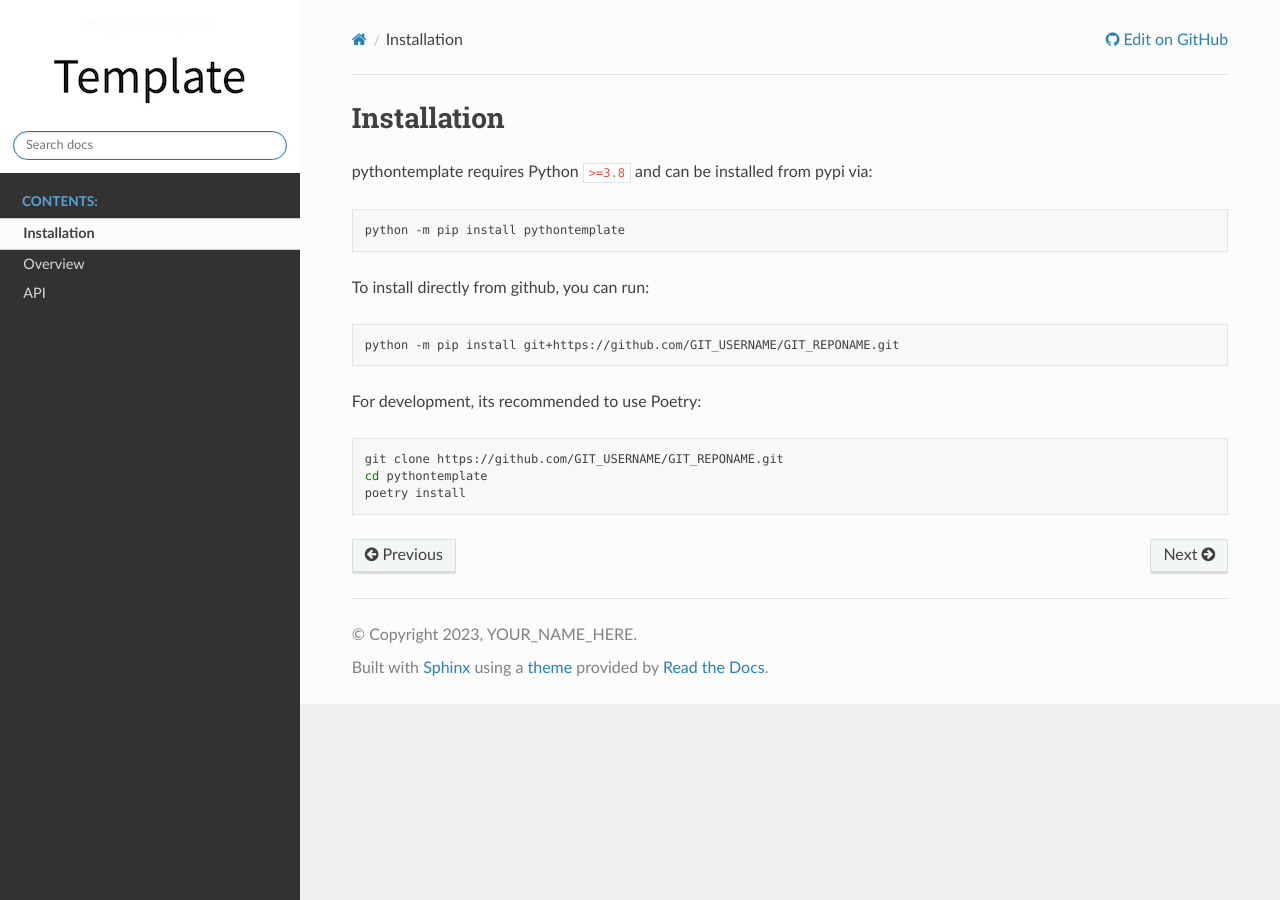
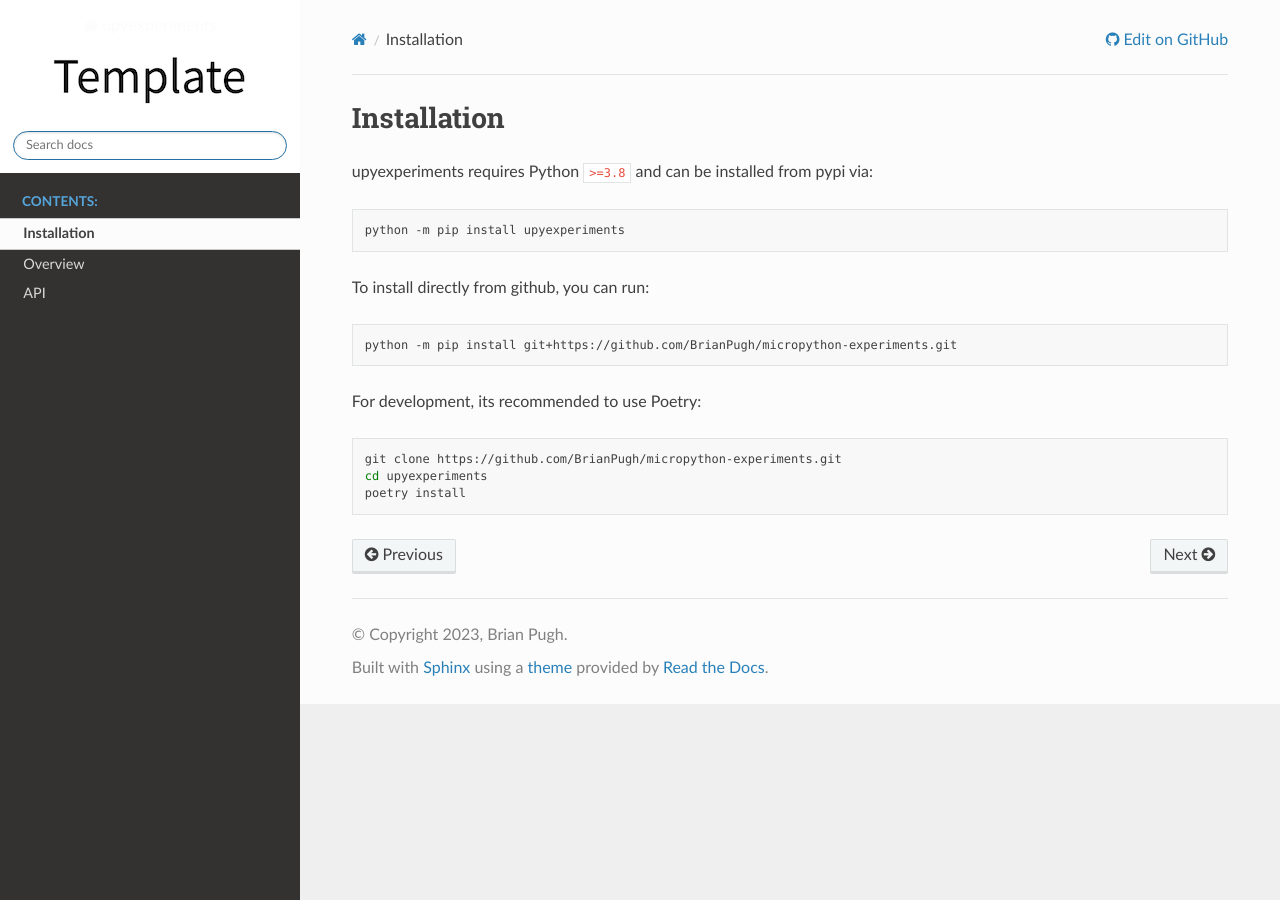
Before and after one commit to BrianPugh/micropython-experiments, a Sphinx documentation site: the page built from docs/source/Installation.rst, in a window 1280 px wide. Built offline with Sphinx 7.4.7 and the Read the Docs theme 2.0.0, drawn with Linux system fonts in a browser that asks for light colours.

```diff
--- a/docs/source/Installation.rst
+++ b/docs/source/Installation.rst
@@ -1,23 +1,23 @@
 Installation
 ============
 
-pythontemplate requires Python ``>=3.8`` and can be installed from pypi via:
+upyexperiments requires Python ``>=3.8`` and can be installed from pypi via:
 
 .. code-block:: bash
 
-   python -m pip install pythontemplate
+   python -m pip install upyexperiments
 
 
 To install directly from github, you can run:
 
 .. code-block:: bash
 
-   python -m pip install git+https://github.com/GIT_USERNAME/GIT_REPONAME.git
+   python -m pip install git+https://github.com/BrianPugh/micropython-experiments.git
 
 For development, its recommended to use Poetry:
 
 .. code-block:: bash
 
-   git clone https://github.com/GIT_USERNAME/GIT_REPONAME.git
-   cd pythontemplate
+   git clone https://github.com/BrianPugh/micropython-experiments.git
+   cd upyexperiments
    poetry install
--- a/docs/source/api.rst
+++ b/docs/source/api.rst
@@ -1,7 +1,7 @@
 API
 ===
 
-.. automodule:: pythontemplate
+.. automodule:: upyexperiments
    :members:
    :undoc-members:
    :show-inheritance:
--- a/docs/source/conf.py
+++ b/docs/source/conf.py
@@ -13,13 +13,13 @@ from pathlib import Path
 sys.path.insert(0, str(Path("../..").absolute()))
 
 
-from pythontemplate import __version__
+from upyexperiments import __version__
 
 # -- Project information -----------------------------------------------------
 
-project = "pythontemplate"
-copyright = f"{date.today().year}, YOUR_NAME_HERE"
-author = "YOUR_NAME_HERE"
+project = "upyexperiments"
+copyright = f"{date.today().year}, Brian Pugh"
+author = "Brian Pugh"
 
 # The short X.Y version.
 version = __version__
@@ -100,8 +100,8 @@ html_theme_options = {
 html_context = {
     # Github options
     "display_github": True,
-    "github_user": "GIT_USERNAME",
-    "github_repo": "GIT_REPONAME",
+    "github_user": "BrianPugh",
+    "github_repo": "micropython-experiments",
     "github_version": "main",
     "conf_py_path": "/docs/source/",
 }
--- a/docs/source/index.rst
+++ b/docs/source/index.rst
@@ -1,4 +1,4 @@
-Welcome to pythontemplate's documentation!
+Welcome to upyexperiments's documentation!
 ==========================================
 
 .. include:: ../../README.rst
--- /dev/null
+++ b/poetry.toml
@@ -0,0 +1,2 @@
+[virtualenvs]
+in-project = true
```
Also changed, not shown: README.rst (+35 -69 lines), README_TEMPLATE.rst (deleted, +0 -47 lines), pyproject.toml (+5 -7 lines), .pre-commit-config.yaml, upyexperiments/__init__.py (renamed from pythontemplate/__init__.py), 9 other files.
